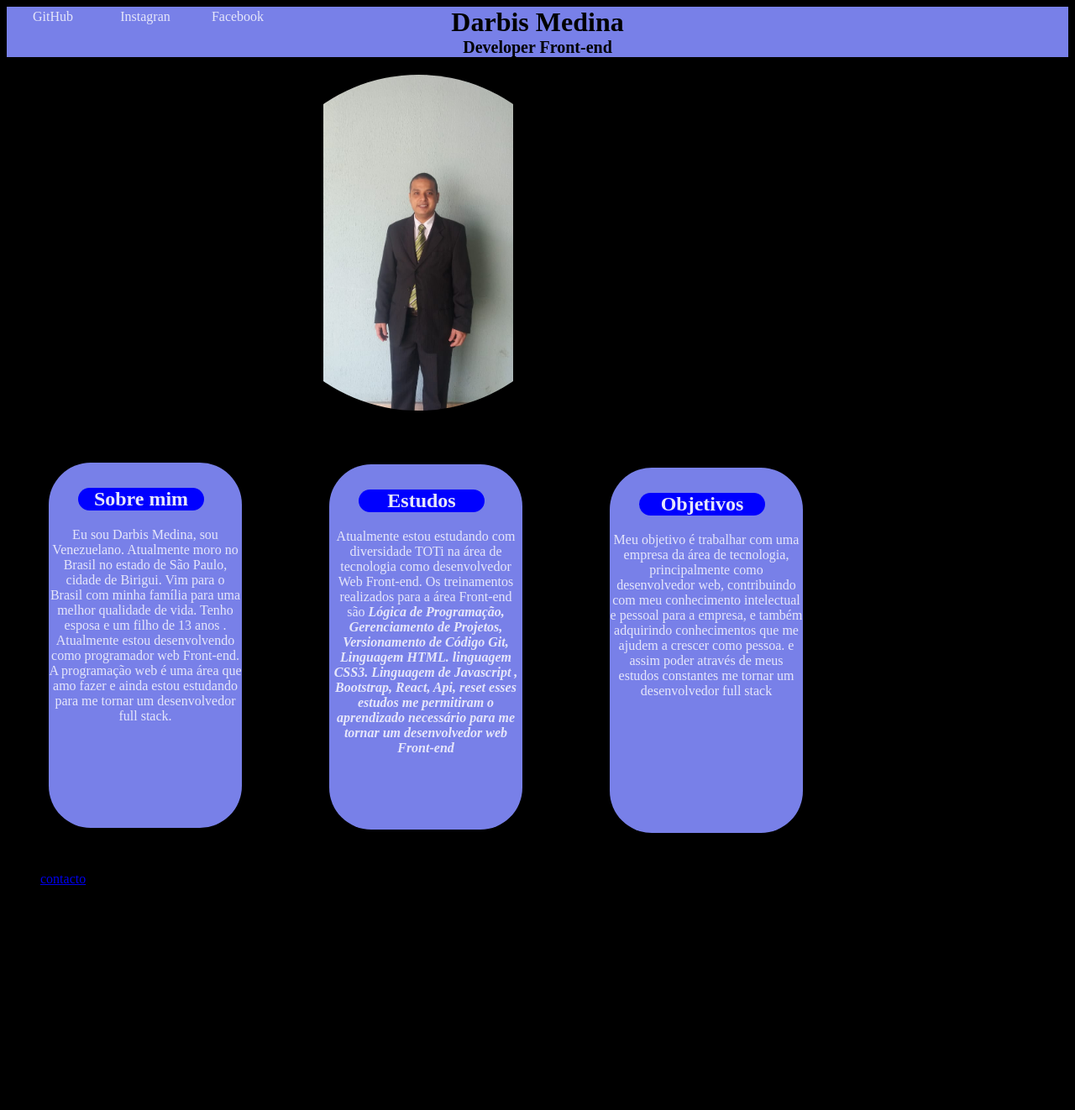
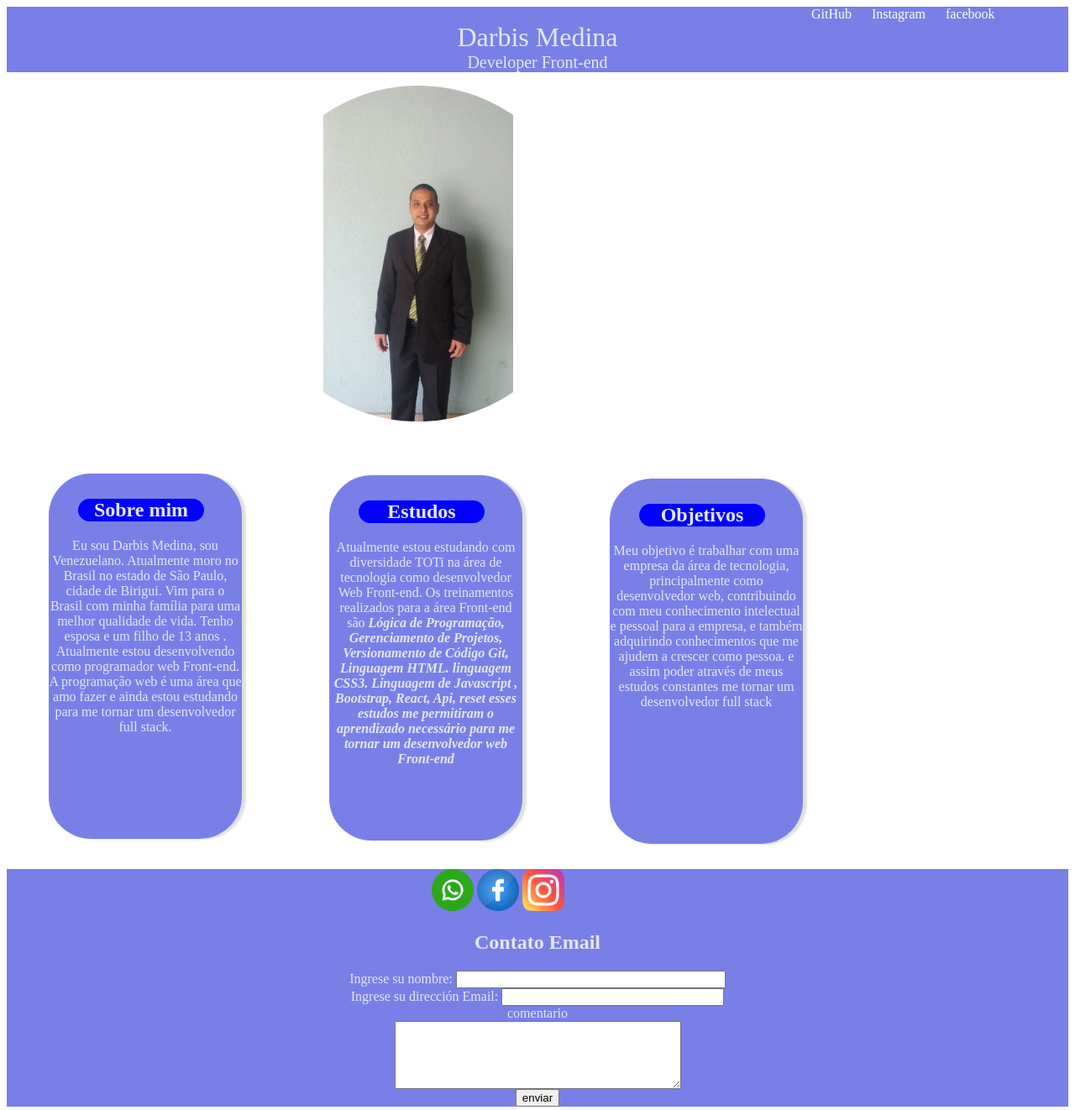
Before and after one commit to darbismedina/PortafolioCss, a plain HTML site: page index.html in a window 1280 px wide. Shown: the whole page at 84% size. Before the commit the page ends 1124 px from the top, so only its background shows below. Drawn offline with Linux system fonts and the light colour scheme.

Commit message:
projetocss

```diff
--- a/css/projeto.CSS
+++ b/css/projeto.CSS
@@ -1,52 +1,62 @@
 
 
 body{
-    background-color: black;
-}
-
-.cabesalho{
-    background-color: #7880e8;
-    text-align: center;
-    margin: 0px 0px;
-}
-.titulo_nome{
 
 }
 
 
 
-.titulo__principal{
-    display: block;
-    font-size: 32px;
-     text-align: center;
-     position: relative;
-     right:165px;
+
+
+
+
+
+
+
+.menu{
+    background-color:#7880e8 ;
 }
-.titulo__secundario{
-    font-size: 20px;
 
+
+.menuh a{
+    background-color:;
+    color: white;
+    text-decoration: none;
+    position: relative;
+    left: 75%;
+
+    width: 20px;
+    text-align: center;
+    padding: 10px;
 
 }
 
-.menu{
-    margin:0;
-    padding:0;
-    list-style-type:none;
+.menuh a:hover {
+   background-color: white;
+    color: #7880e8 ;
 }
 
-.menu a{
-    width:100px;
-  text-decoration:none;
-  text-align:center;
-  color: lavender;
-  padding:3px 5px;
-  display:block;
+
+
+.titulo{
+    background-color:#7880e8 ;
+
 }
 
-.menu li{
-    float:left;
+.titulo1{
+    font-size: 32px;
+    text-align: center;
+    display: block;
+    color: lavender;
+}
+.titulo2{
+    font-size: 20px;
+    display: block;
+    color: lavender;
 
 }
+
+
 
 
 
@@ -184,3 +194,28 @@ body{
 .paragrafo_objetivo{
     text-align: center;
 }
+
+
+.pe{
+    background-color: #7880e8;
+
+
+}
+.contato  {
+    text-align: center;
+
+}
+.formulario {
+    color:lavender;
+
+}
+.h2{
+    color:lavender ;
+}
+
+.img{
+    width: 50px;
+    height: 50px;
+    position: relative;
+    left: 40%;
+}
--- a/index.html
+++ b/index.html
@@ -15,45 +15,28 @@
 <body>
     <!--esta é o cabeçalho do header-->
 <header>
-    <div class="cabesalho"  >
+    <div class="menu menuh">
 
-<nav>
+        <a href="https://github.com/darbismedina?tab=repositories" target="_blank">GitHub</a>
+        <a href="https://www.instagram.com/darbisjmedina/" target="_blank">Instagram</a>
+        <a href="https://www.facebook.com/darbis.medina.9" target="_blank">facebook</a>
 
- <ul class="menu">
-    <li class="Github">
-    <a href="">
-        <span class="github2">GitHub</span>
+    </div>
 
-    </a>
+    <div class="titulo">
 
-    </li>
+        <span class="titulo1">Darbis Medina<span>
+        <span class="titulo2">Developer Front-end</span>
 
-    <li class="instagram">
-        <a href="https://www.instagram.com/darbisjmedina/" target="_blank" rel="noopener">
-            <span class="instagran2">Instagran</span>
-        </a>
 
-    </li>
-    <li class="facebook">
-        <a href="https://www.facebook.com/darbis.medina.9" target="_blank" rel="noopener">
-
-     <span class="facebook2">Facebook</span>
-
-        </a>
-    </li>
- </ul>
+    </div>
 
 
 
-</nav>
-<div class="titulo_nome">
-<h1 class="titulo">
 
-    <span class="titulo__principal">Darbis Medina</span>
-    <span class="titulo__secundario">Developer Front-end</span>
-</h1>
-</div>
-  </div>
+
+
+
 
 </header>
 <!--esso aqui é a main-->
@@ -118,17 +101,34 @@
 
 </main>
 <!--esso aqui é o footer-->
-<footer>
-<nav>
-<ul>
-<li><a href="https://mywhats.net/1395388" target="_blank" rel="nooppener">contacto</a></li>
+<footer class="pe">
 
-<li><a href=""></a>linkden</li>
+<a href="https://mywhats.net/1395388" target="_blank" rel="nooppener"><img src="img/Whatsapp.png" alt="" class="img"></a>
+<a href="https://www.facebook.com/darbis.medina.9" target="_blank"><img src="img/facebook.png" alt="" class="img"></a>
+<a href="https://www.instagram.com/darbisjmedina/" target="_blank"><img src="img/instagram.png" alt="" class="img"></a>
 
-</ul>
 
-<p>todos directos reservado</p>
-</nav>
+
+
+
+
+<div class="contato">
+
+    <h2 class="h2">Contato Email</h2>
+<form action="mailto:reclamos@gmail.com" method="post" enctype="text/plain" class="formulario">
+  Ingrese su nombre:
+  <input type="text" name="nombre" size="37">
+  <br>
+  Ingrese su dirección Email:
+  <input type="text" name="dirección" size="30">
+  <br>
+  comentario
+  <br>
+  <textarea rows="5" cols="40" name="problema"></textarea>
+  <br>
+  <input type="submit" value="enviar">
+</form>
+</div>
 
 </footer>
 
```
Also changed, not shown: img/facebook.png (added), img/instagram.png (added), img/whatsapp.png (added).
